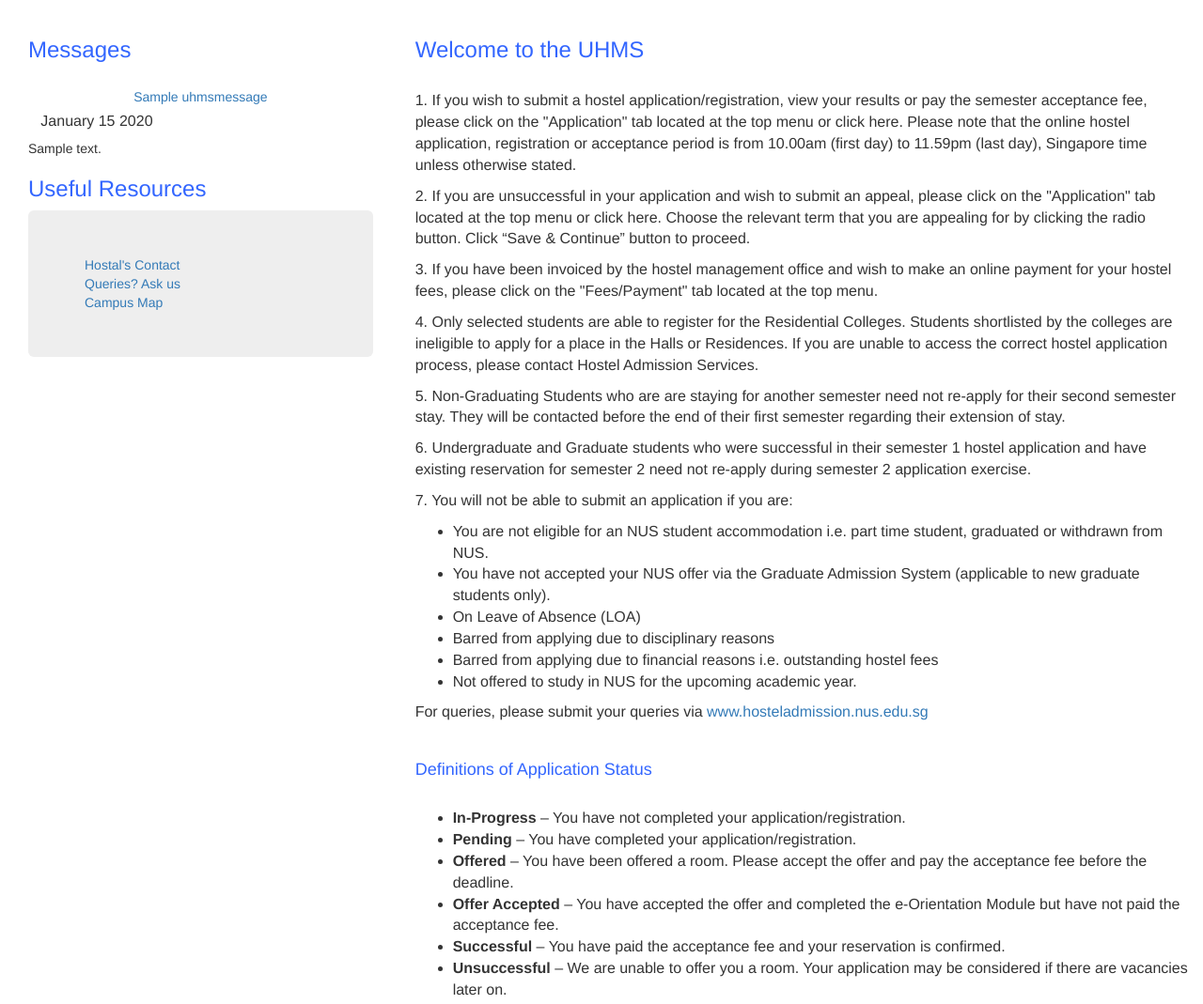
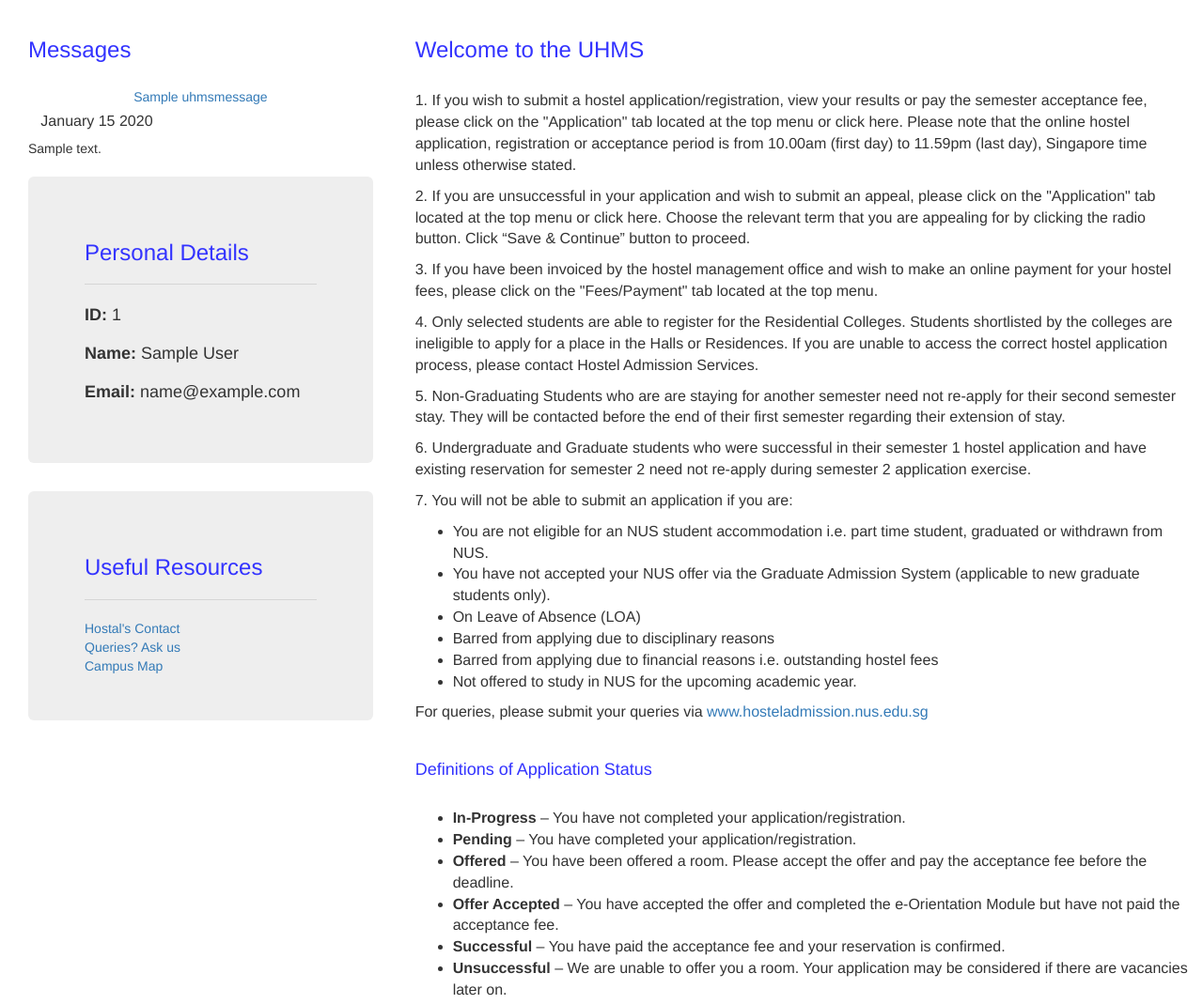
Before and after one commit to deyixtan/jackednroses, a Flask app: page /uhms/ in a window 1280 px wide. Shown: the part 52-1121 px from the top of the page at 94% size. Run offline with Flask 2, Linux system fonts and the light colour scheme; a user stored in the database is signed in; tables that the repository leaves empty hold one stand-in row (values such as "Sample post"); some libraries are stand-ins or nearby versions.

Commit message:
Updated Columns

```diff
--- a/webapp/templates/uhms/index.html
+++ b/webapp/templates/uhms/index.html
@@ -5,7 +5,7 @@
 <div class="row">
     <div class="col-sm-4">
         <div class="col-sm-12">
-            <h3 font style="color:#3366ff">Messages</h3>
+            <h3 font style="color:#3333ff">Messages</h3>
             <div class="accordion">
                 {% for message in message_list %}
                 <div class="card">
@@ -26,12 +26,22 @@
                       </div>
                     </div>
                   </div>
-                {% endfor %}
+                {% endfor %} <br>
             </div>
         </div>
         <div class="col-sm-12">
-            <h3 font style="color:#3366ff">Useful Resources</h3>
+          <div class="jumbotron">
+            <h3 font style="color:#3333ff">Personal Details</h3>
+            <hr class="my-4">
+            <p style = "font-size:18px"><b>ID: </b>{{ user.nusnetid }}</p>
+            <p style = "font-size:18px"><b>Name: </b>{{ user.name }}</p>
+            <p style = "font-size:18px"><b>Email: </b>{{ user.email }}</p>
+          </div>
+      </div>
+        <div class="col-sm-12">
             <div class="jumbotron">
+                <h3 font style="color:#3333ff">Useful Resources</h3>
+                <hr class="my-4">
                 <a href="http://nus.edu.sg/osa/contact">Hostal's Contact</a> <br>
                 <a href="https://www.hosteladmission.nus.edu.sg/">Queries? Ask us</a> <br>
                 <a href="http://map.nus.edu.sg/">Campus Map</a>
@@ -40,7 +50,7 @@
     </div>
 
     <div class="col-sm-8">
-        <h3 font style="color:#3366ff">Welcome to the UHMS</h3> <br>
+        <h3 font style="color:#3333ff">Welcome to the UHMS</h3> <br>
         <p style = "font-size:16px">1. If you wish to submit a hostel application/registration, view your results or pay the semester acceptance fee, please click on the "Application" tab located at the top menu or click here. Please note that the online hostel application, registration or acceptance period is from 10.00am (first day) to 11.59pm (last day), Singapore time unless otherwise stated.</p>
         <p style = "font-size:16px">2. If you are unsuccessful in your application and wish to submit an appeal, please click on the "Application"  tab located at the top menu or click here. Choose the relevant term that you are appealing for by clicking the radio button. Click “Save & Continue” button to proceed.</p>
         <p style = "font-size:16px">3. If you have been invoiced by the hostel management office and wish to make an online payment for your hostel fees, please click on the "Fees/Payment" tab located at the top menu.</p>
@@ -58,7 +68,7 @@
         </ul>
         <p style = "font-size:16px">For queries, please submit your queries via <a href="https://www.hosteladmission.nus.edu.sg/">www.hosteladmission.nus.edu.sg</a></p> <br>
 
-        <h4 font style="color:#3366ff">Definitions of Application Status</h3> <br>
+        <h4 font style="color:#3333ff">Definitions of Application Status</h3> <br>
         <ul>
             <li style = "font-size:16px"><b>In-Progress</b> – You have not completed your application/registration.</li>
             <li style = "font-size:16px"><b>Pending</b> – You have completed your application/registration.</li>
--- a/webapp/uhms/views.py
+++ b/webapp/uhms/views.py
@@ -1,5 +1,5 @@
 # webapp/uhms/views.py
-from flask_login import login_required
+from flask_login import login_required, current_user
 from flask import render_template, url_for
 from webapp.uhms import uhms
 from webapp.models import UhmsMessages
@@ -9,4 +9,4 @@ from webapp.models import UhmsMessages
 def index():
     message_list = UhmsMessages.query.all()
 
-    return render_template("uhms/index.html", message_list = message_list)
+    return render_template("uhms/index.html", message_list = message_list, user = current_user)
```
